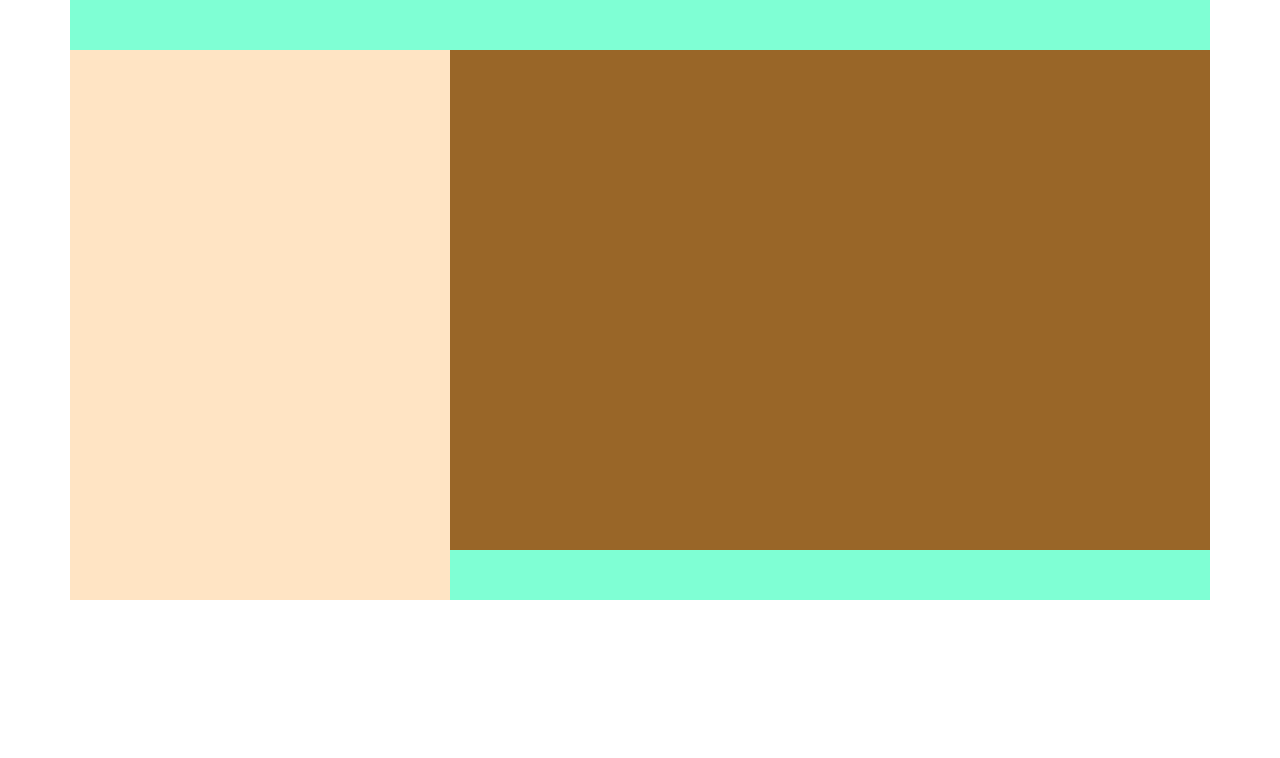
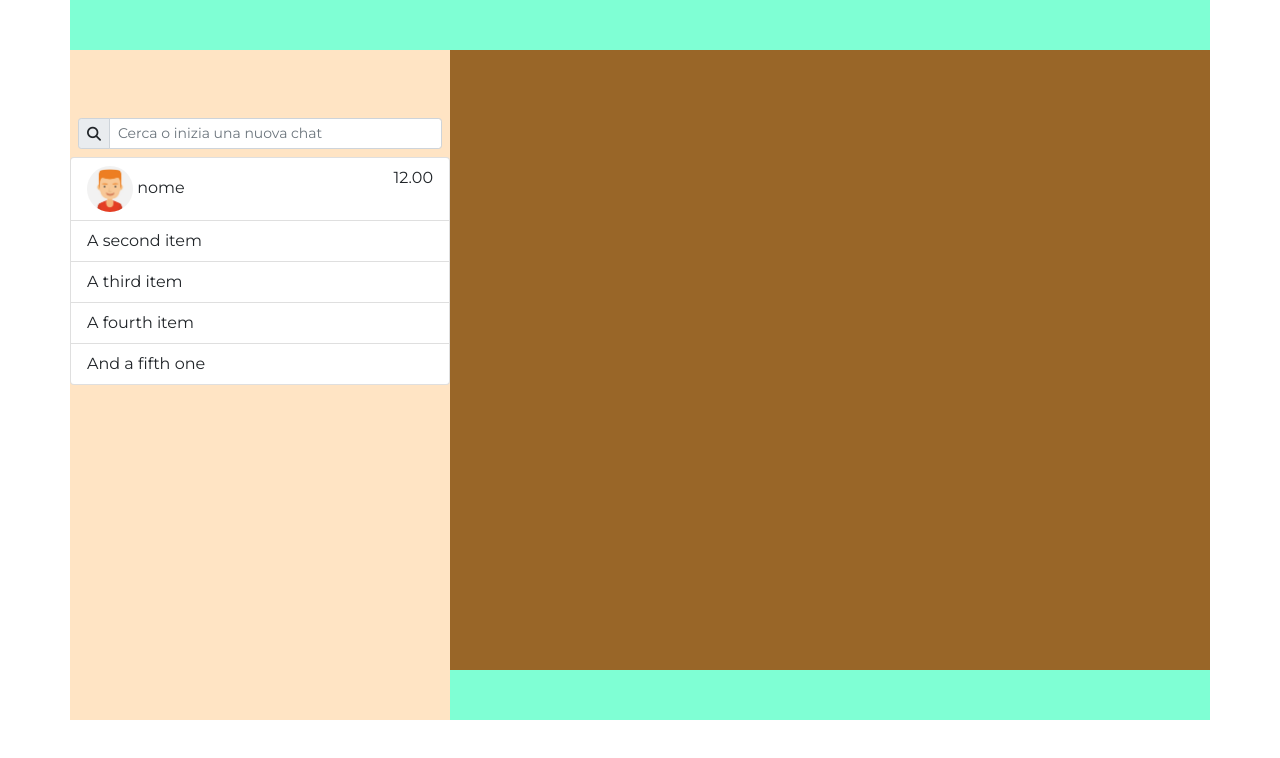
Before and after one commit to tiiaaaa/vue-boolzapp, a plain HTML site: page index.html in a window 1280 px wide. Drawn offline with nearby package versions, Linux system fonts and the light colour scheme.

Commit message:
costruzione layout colonna sinistra delle chat

```diff
--- a/css/style.css
+++ b/css/style.css
@@ -2,8 +2,9 @@ body{
     font-family: "Montserrat", sans-serif;
 }
 
-section.row{
-    height: 600px;
+div#users-contact,
+div#user-chat{
+    height: 90vh;
 }
 
 div#users-contact{
@@ -19,3 +20,13 @@ div.footer-chat{
     height: 50px;
     background-color: aquamarine;
 }
+
+div.notification-banner{
+    height: 60px;
+}
+
+
+img.avatar-img{
+    width: 15%;
+    border-radius: 50%;
+}
--- a/index.html
+++ b/index.html
@@ -9,7 +9,7 @@
     <link href="https://cdn.jsdelivr.net/npm/bootstrap@5.1.3/dist/css/bootstrap.min.css" rel="stylesheet" integrity="sha384-1BmE4kWBq78iYhFldvKuhfTAU6auU8tT94WrHftjDbrCEXSU1oBoqyl2QvZ6jIW3" crossorigin="anonymous">
 
     <!-- Font-Awesome cdn -->
-    <link rel="stylesheet" href="https://cdnjs.cloudflare.com/ajax/libs/font-awesome/5.15.4/css/all.min.css">
+    <link rel="stylesheet" href="https://cdnjs.cloudflare.com/ajax/libs/font-awesome/6.1.0/css/all.min.css">
 
     <!-- Font Montserrat -->
     <link rel="preconnect" href="https://fonts.googleapis.com">
@@ -26,8 +26,35 @@
     <main>
         <div class="container">
             <section class="row">
-                <div id="users-contact" class="col-4 d-flex flex-column justify-content-between p-0">
-                    <div class="header-chat"></div>
+                <div id="users-contact" class="col-4 d-flex flex-column p-0">
+                    <section id="top-left">
+                        <div class="header-chat"></div>
+                        <div class="notification-banner"></div>
+                        <div class="input-search-contact p-2">
+                            <div class="input-group input-group-sm">
+                                <span class="input-group-text" id="inputGroup-sizing-sm"><i class="fa-solid fa-magnifying-glass"></i></span>
+                                <input type="text" class="form-control" placeholder="Cerca o inizia una nuova chat">
+                            </div>
+                        </div>
+                    </section>
+
+                    <section id="bottom-left">
+                        <div class="chat-list">
+                            <ul class="list-group">
+                                <li class="list-group-item d-flex justify-content-between">
+                                    <div class="left">
+                                        <img class="avatar-img" src="img/avatar_1.jpg" alt="">
+                                        <span>nome</span>
+                                    </div>
+                                    <div class="right">12.00</div>
+                                </li>
+                                <li class="list-group-item">A second item</li>
+                                <li class="list-group-item">A third item</li>
+                                <li class="list-group-item">A fourth item</li>
+                                <li class="list-group-item">And a fifth one</li>
+                            </ul>
+                        </div>
+                    </section>
                 </div>
 
                 <div id="user-chat" class="col-8 d-flex flex-column justify-content-between p-0">
```
Also changed, not shown: img/avatar_1.jpg (added), img/avatar_2.jpg (added), img/avatar_3.jpg (added), img/avatar_4.jpg (added), img/avatar_5.jpg (added), img/avatar_6.jpg (added), img/avatar_7.jpg (added), img/avatar_8.jpg (added), img/avatar_io.jpg (added), img/mine.jpg (added).
